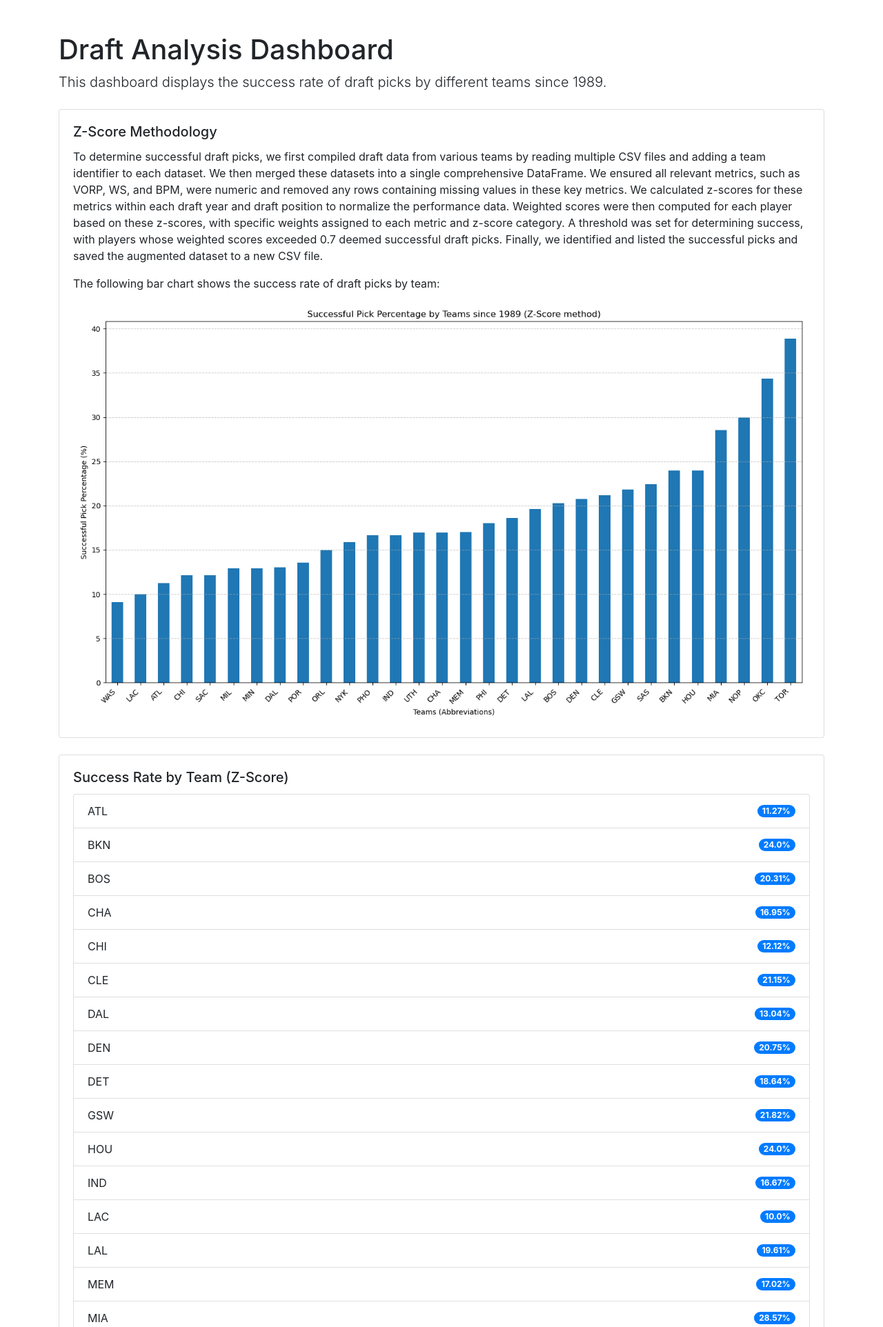
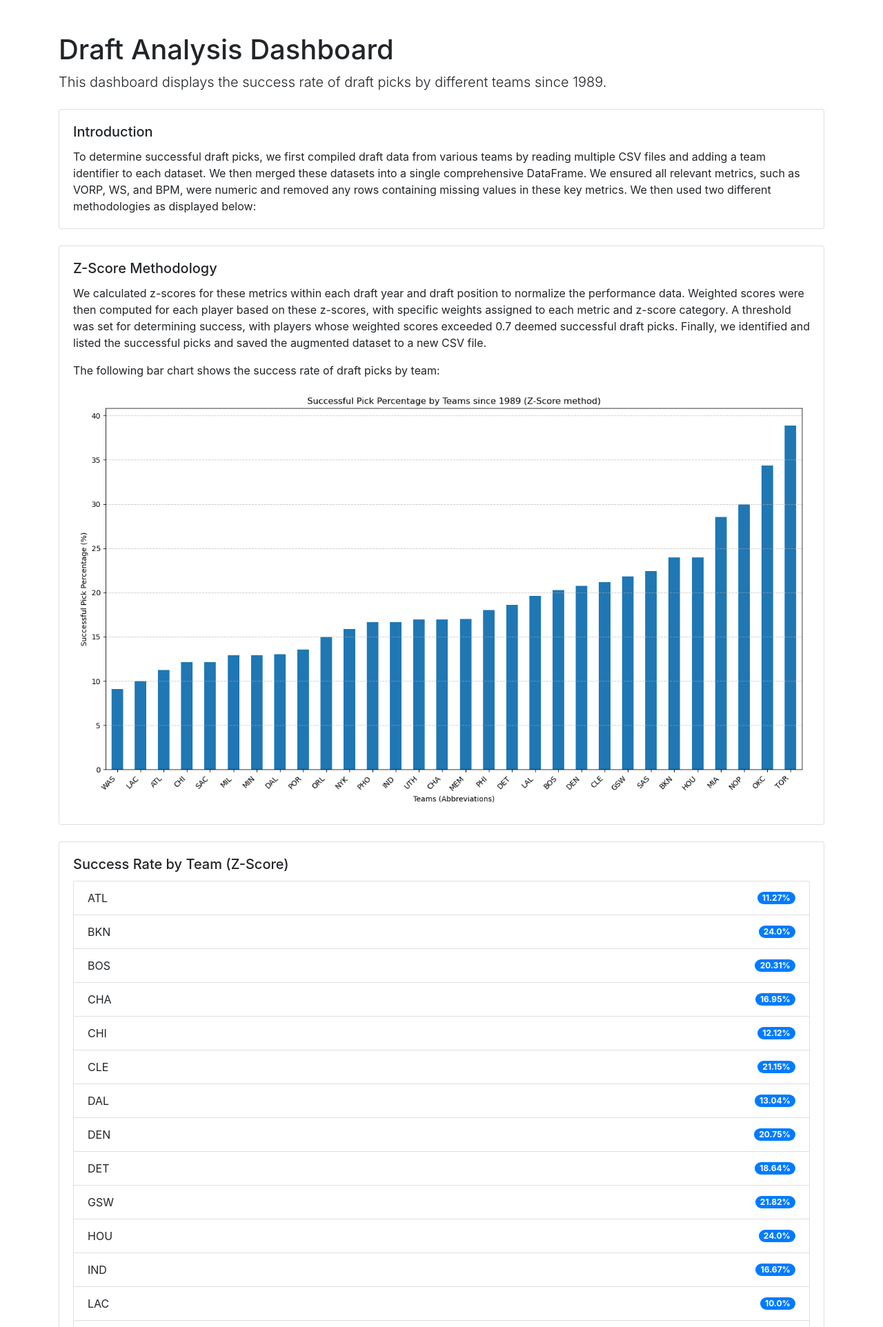
Before and after one commit to pthakur11205/DraftSuccessAnalysis, a Flask app: page / in a window 1280 px wide. Shown: the top 1924 px of the page at 69% size. Run offline with Flask 3, Linux system fonts and the light colour scheme; some libraries are stand-ins or nearby versions.

Commit message:
adding introduction textbox

```diff
--- a/templates/index.html
+++ b/templates/index.html
@@ -11,22 +11,28 @@
         <h1 class="mt-5">Draft Analysis Dashboard</h1>
         <p class="lead">This dashboard displays the success rate of draft picks by different teams since 1989.</p>
 
+        <!-- Introduction Textbox -->
+        <div class="card mt-4">
+            <div class="card-body">
+                <h5 class="card-title">Introduction</h5>
+                <p class="card-text">
+                    To determine successful draft picks, we first compiled draft data from various teams by reading multiple CSV files and adding a team identifier to each dataset.
+                    We then merged these datasets into a single comprehensive DataFrame. We ensured all relevant metrics, such as VORP, WS, and BPM, were numeric and removed any rows
+                    containing missing values in these key metrics. We then used two different methodologies as displayed below:
+                </p>
+            </div>
+        </div>
+
         <!-- Z-Score Methodology -->
         <div class="card mt-4">
             <div class="card-body">
                 <h5 class="card-title">Z-Score Methodology</h5>
                 <p class="card-text">
-                    To determine successful draft picks,
-                     we first compiled draft data from various
-                     teams by reading multiple CSV files and adding a
-                     team identifier to each dataset.
-                     We then merged these datasets into a single comprehensive DataFrame. We ensured all relevant metrics,
-                     such as VORP, WS, and BPM, were numeric and removed any rows containing missing values in these key metrics.
-                     We calculated z-scores for these metrics within each draft year and draft position to normalize the
-                     performance data. Weighted scores were then computed for each player based on these z-scores,
-                     with specific weights assigned to each metric and z-score category. A threshold was set for determining success,
-                     with players whose weighted scores exceeded 0.7 deemed successful draft picks. Finally, we identified and listed the
-                     successful picks and saved the augmented dataset to a new CSV file.
+                    We calculated z-scores for these metrics within each draft year and draft position to normalize the
+                    performance data. Weighted scores were then computed for each player based on these z-scores,
+                    with specific weights assigned to each metric and z-score category. A threshold was set for determining success,
+                    with players whose weighted scores exceeded 0.7 deemed successful draft picks. Finally, we identified and listed the
+                    successful picks and saved the augmented dataset to a new CSV file.
                 </p>
                 <p class="card-text">The following bar chart shows the success rate of draft picks by team:</p>
                 <img src="{{ url_for('static', filename='images/successful_pick_percentage_zScore_sorted.png') }}" alt="Successful Pick Percentage by Teams (Z-Score)" class="img-fluid">
```
